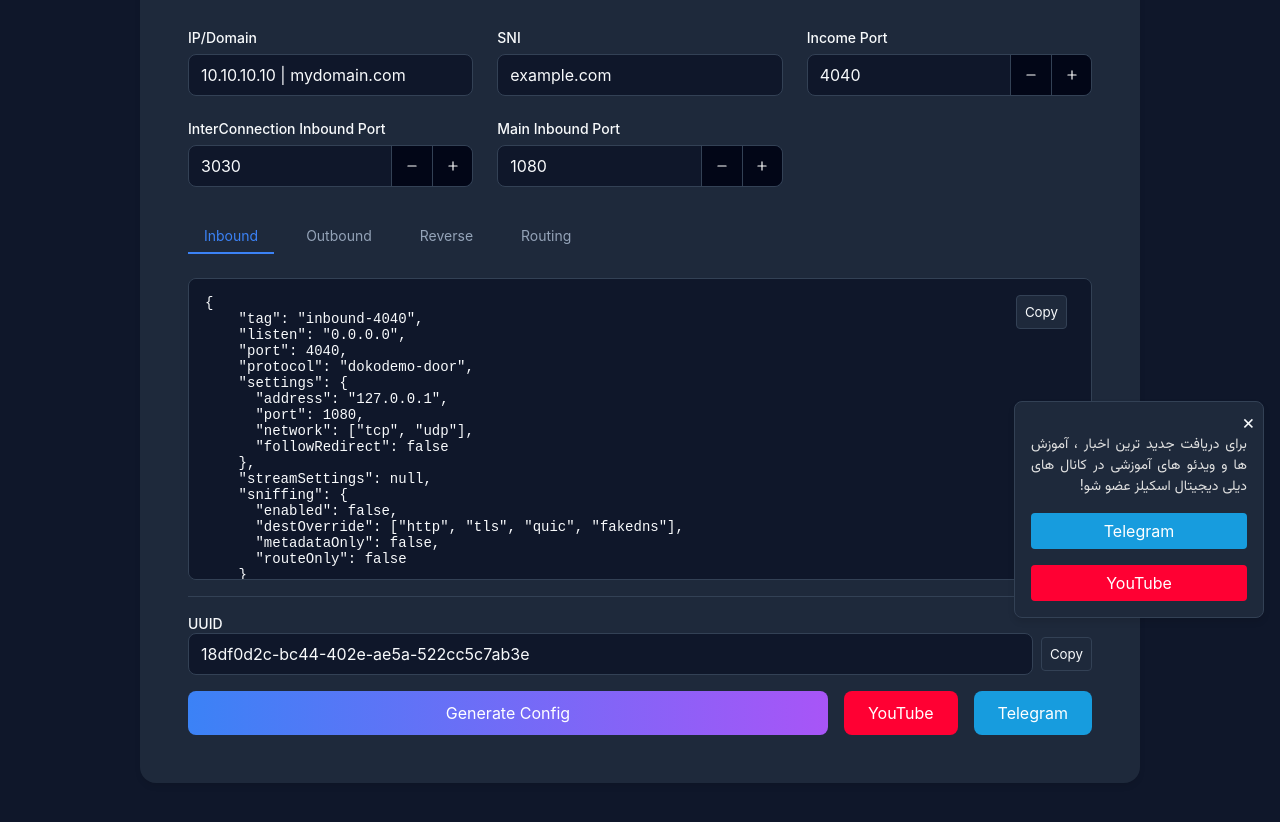
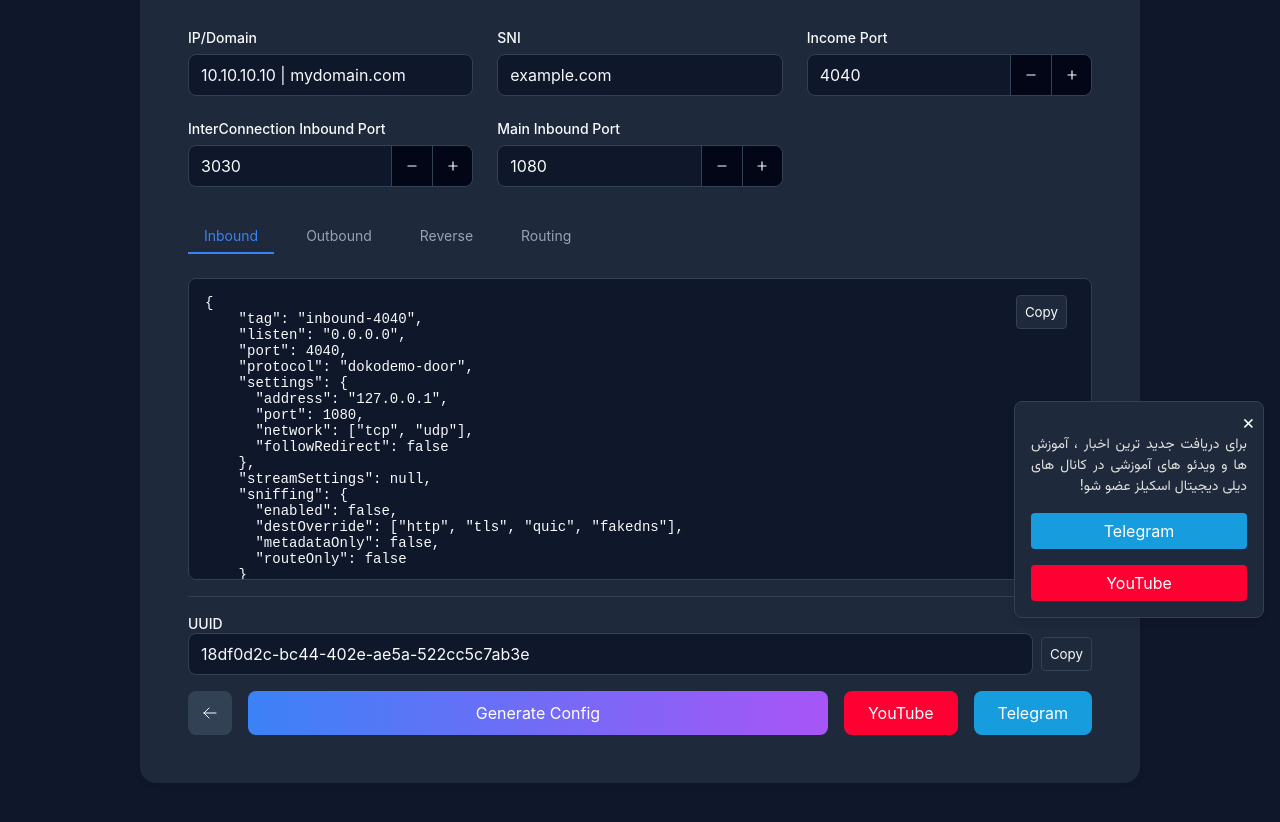
Before and after one commit to azavaxhuman/Xray_ReverseTunnel, a plain HTML site: page Reality/index.html in a window 1280 px wide. Shown: the part 166-988 px from the top of the page. Drawn offline with Linux system fonts and the light colour scheme.

Commit message:
Add Return Button

```diff
--- a/Reality/index.html
+++ b/Reality/index.html
@@ -201,6 +201,14 @@
         <button class="copy-button-uuid" onclick="copyUUID()">Copy</button>
       </div>
       <div class="button-container">
+        <a
+          href="../"
+          class="return-button"
+        >
+          <svg xmlns="http://www.w3.org/2000/svg" fill="none" viewBox="0 0 24 24" stroke-width="1.5" stroke="currentColor" width="1rem" height="1rem">
+            <path stroke-linecap="round" stroke-linejoin="round" d="M10.5 19.5 3 12m0 0 7.5-7.5M3 12h18" />
+          </svg>
+        </a>
         <button class="generate-button" onclick="generateConfig()">
           Generate Config
         </button>
--- a/Reality/style.css
+++ b/Reality/style.css
@@ -368,6 +368,22 @@ textarea {
 
 }
 
+.return-button {
+  border-radius: 0.5rem;
+  background-color: #334155;
+  color: var(--text);
+  transition: all 0.3s;
+  height: 44px;
+  width: 44px;
+  align-items: center;
+  display: inline-flex;
+  justify-content: center;
+}
+
+.return-button:hover {
+  background-color: #475569;
+}
+
 .tr-input-number {
   box-sizing: border-box;
   margin: 0;
--- a/VLESS-WS/style.css
+++ b/VLESS-WS/style.css
@@ -368,6 +368,22 @@ textarea {
 
 }
 
+.return-button {
+  border-radius: 0.5rem;
+  background-color: #334155;
+  color: var(--text);
+  transition: all 0.3s;
+  height: 44px;
+  width: 44px;
+  align-items: center;
+  display: inline-flex;
+  justify-content: center;
+}
+
+.return-button:hover {
+  background-color: #475569;
+}
+
 .tr-input-number {
   box-sizing: border-box;
   margin: 0;
```
Also changed, not shown: VLESS-WS/index.html (+8 -0 lines).
